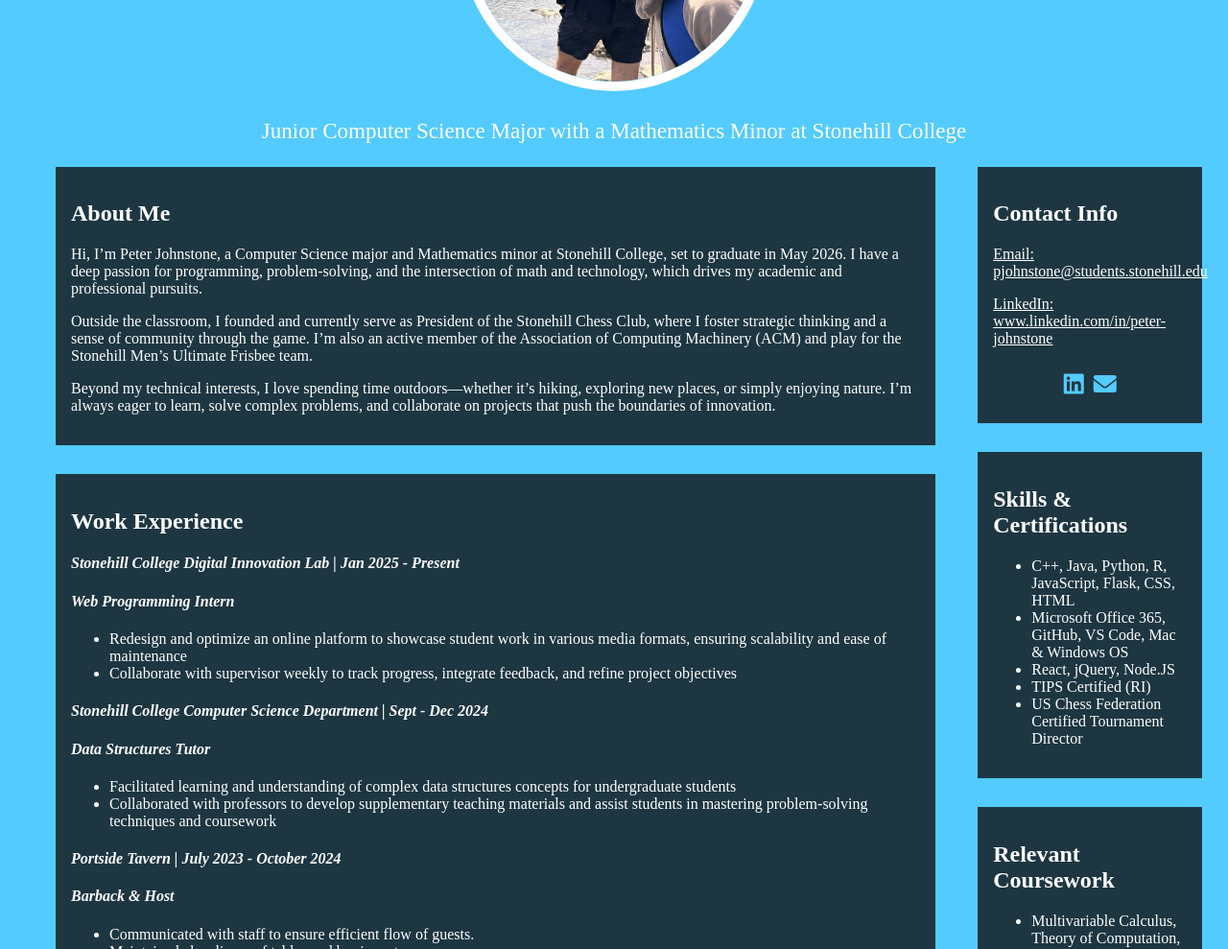
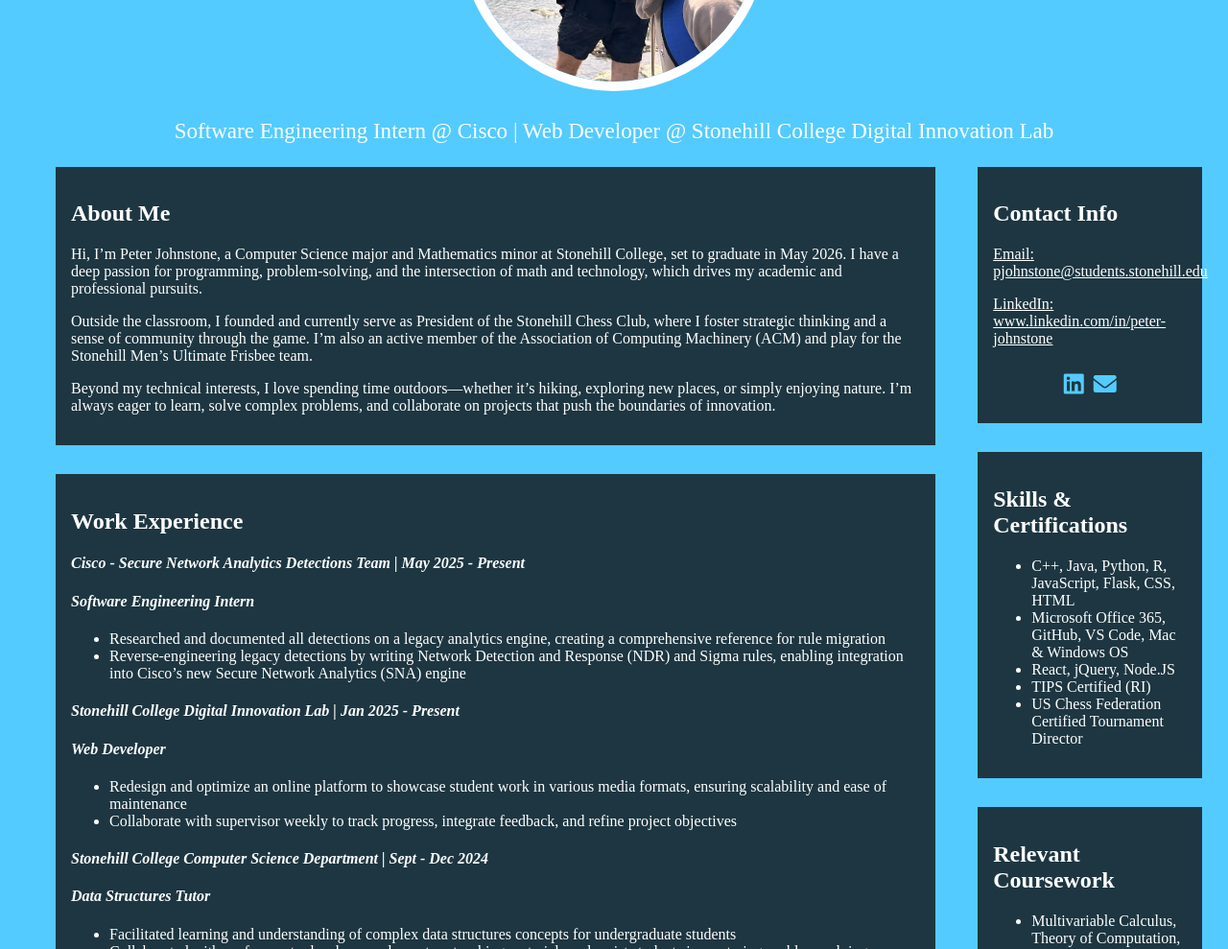
Before and after one commit to pjohnstone19/pjohnstone19.github.io, a plain HTML site: page index.html in a window 1280 px wide. Shown: the part 320-1309 px from the top of the page at 96% size. Drawn offline with Linux system fonts and the light colour scheme.

Commit message:
Update index.html

```diff
--- a/index.html
+++ b/index.html
@@ -28,7 +28,7 @@
     <div class="header">
         <h1>Peter Johnstone</h1>
         <img src="css/images/mountainPeter2.jpg" alt="Picture of Me">
-        <p class="headerp">Junior Computer Science Major with a Mathematics Minor at Stonehill College</p>
+        <p class="headerp">Software Engineering Intern @ Cisco | Web Developer @ Stonehill College Digital Innovation Lab</p>
     </div>
 
 
@@ -54,8 +54,15 @@
     <div class="child2 title">
         <h2 class="text">Work Experience</h2>
 
+		<h4 class="text"><em>Cisco - Secure Network Analytics Detections Team | May 2025 - Present</em></h4>
+		<h4 class="text"><em>Software Engineering Intern</em></h4>
+	    <ul>
+		    <li class="text">Researched and documented all detections on a legacy analytics engine, creating a comprehensive reference for rule migration </li>
+		    <li class="text">Reverse-engineering legacy detections by writing Network Detection and Response (NDR) and Sigma rules, enabling integration into Cisco’s new Secure Network Analytics (SNA) engine </li>
+		</ul>
+
 		<h4 class="text"><em>Stonehill College Digital Innovation Lab | Jan 2025 - Present</em></h4>
-		<h4 class="text"><em>Web Programming Intern</em></h4>
+		<h4 class="text"><em>Web Developer</em></h4>
 		<ul>
 		    <li class="text">Redesign and optimize an online platform to showcase student work in various media formats, ensuring scalability and ease of maintenance </li>
 		    <li class="text">Collaborate with supervisor weekly to track progress, integrate feedback, and refine project objectives</li>
```
